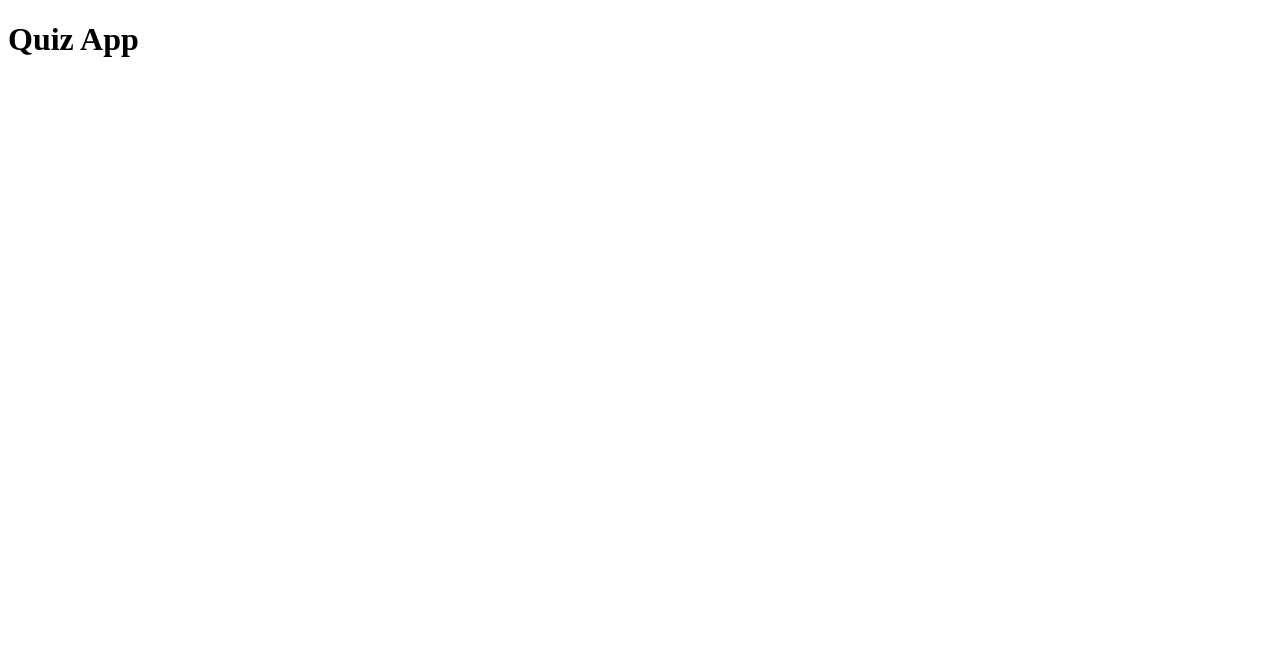
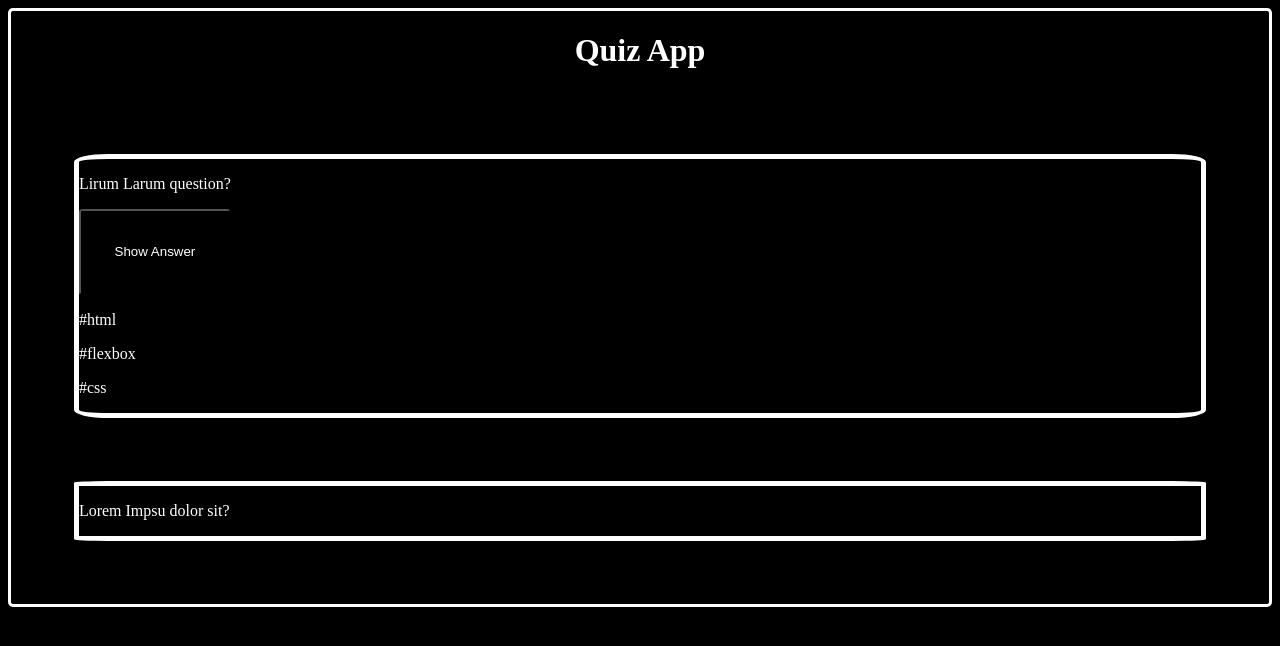
Before and after one commit to BenRodProd/quiz-app, a plain HTML site: page index.html in a window 1280 px wide. Drawn offline with Linux system fonts and the light colour scheme.

Commit message:
structure

```diff
--- a/css/styles.css
+++ b/css/styles.css
@@ -0,0 +1,33 @@
+* {
+  background-color: black;
+  color: white;
+  border-radius: 3%;
+}
+body {
+  display: flexbox;
+  justify-content: center;
+}
+header {
+  display: flex;
+  justify-content: center;
+}
+main {
+  border-radius: 5px;
+  border-color: white;
+  border-style: solid;
+}
+.QuestionCard {
+  display: flexbox;
+  justify-content: center;
+  margin: 5%;
+  border: 5px solid white;
+}
+.AnswerCard {
+  margin: 5%;
+  border: 5px solid white;
+}
+button {
+  padding: 3%;
+}
+.tags {
+}
--- a/index.html
+++ b/index.html
@@ -2,10 +2,27 @@
 <html lang="en"></html>
 <head>
   <title>QUIZ APP</title>
-  <link style="stylesheet" href="css/styles.css" />
+  <link rel="stylesheet" href="css/styles.css" />
 </head>
-<div class="main">
-  <h1>Quiz App</h1>
-  <div class="Question Card"></div>
-</div>
-<body></body>
+<body>
+  <main class="main">
+    <header>
+      <h1>Quiz App</h1>
+    </header>
+    <section class="QuestionCard">
+      <p>Lirum Larum question?</p>
+      <button class="answer">Show Answer</button>
+      <div class="tags">
+        <p>#html</p>
+        <p>#flexbox</p>
+        <p>#css</p>
+      </div>
+    </section>
+    <section class="AnswerCard">
+      <p>Lorem Impsu dolor sit?</p>
+    </section>
+  </main>
+  <footer>
+    <nav></nav>
+  </footer>
+</body>
```
